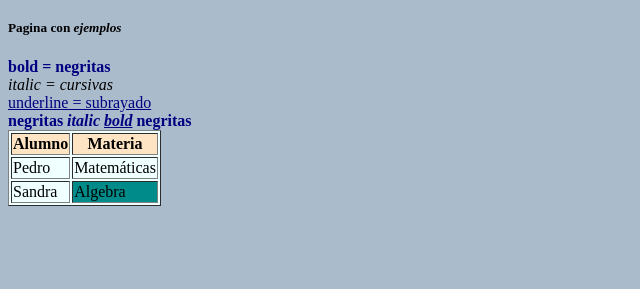
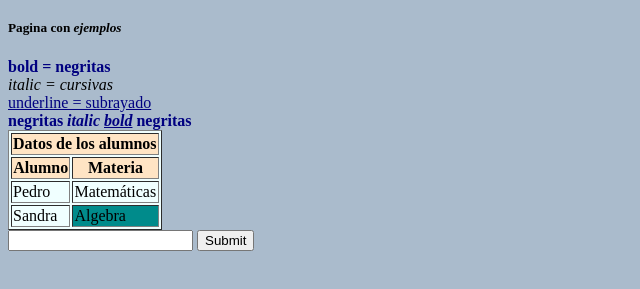
Before and after one commit to moiseserg/peUTM, a plain HTML site: page index.html in a window 1280 px wide. Shown: the part 91-380 px from the top of the page, without its empty margins (0-640 px from the left). Drawn offline with Linux system fonts and the light colour scheme.

Commit message:
con forma para datos

```diff
--- a/index.html
+++ b/index.html
@@ -40,10 +40,18 @@
 <b> negritas <i>italic <u>bold</u></i> negritas</b> <br>
 
 <table border="1">
+    <tr><th colspan="2">Datos de los alumnos</th></tr>
     <tr><th>Alumno</th><th>Materia</th></tr>
     <tr><td>Pedro</td><td>Matemáticas</td></tr>
     <tr><td>Sandra</td><td style="background-color: darkcyan">Algebra</td></tr>
 </table>
 
+
+<form action="http://www.google.com">
+    <input type="text" name="consulta">
+
+    <input type="submit">
+</form>
+
 </body>
 </html>
```
